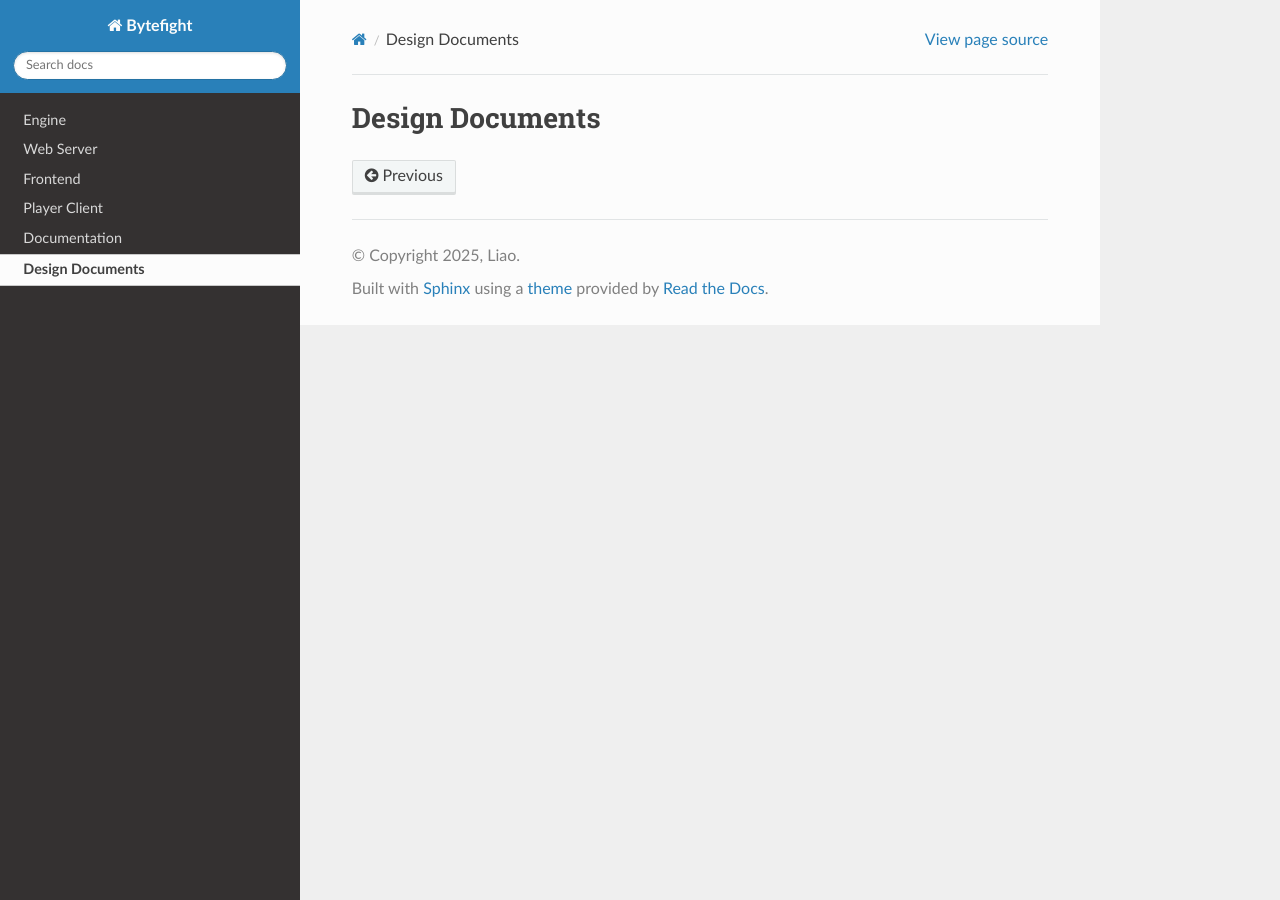
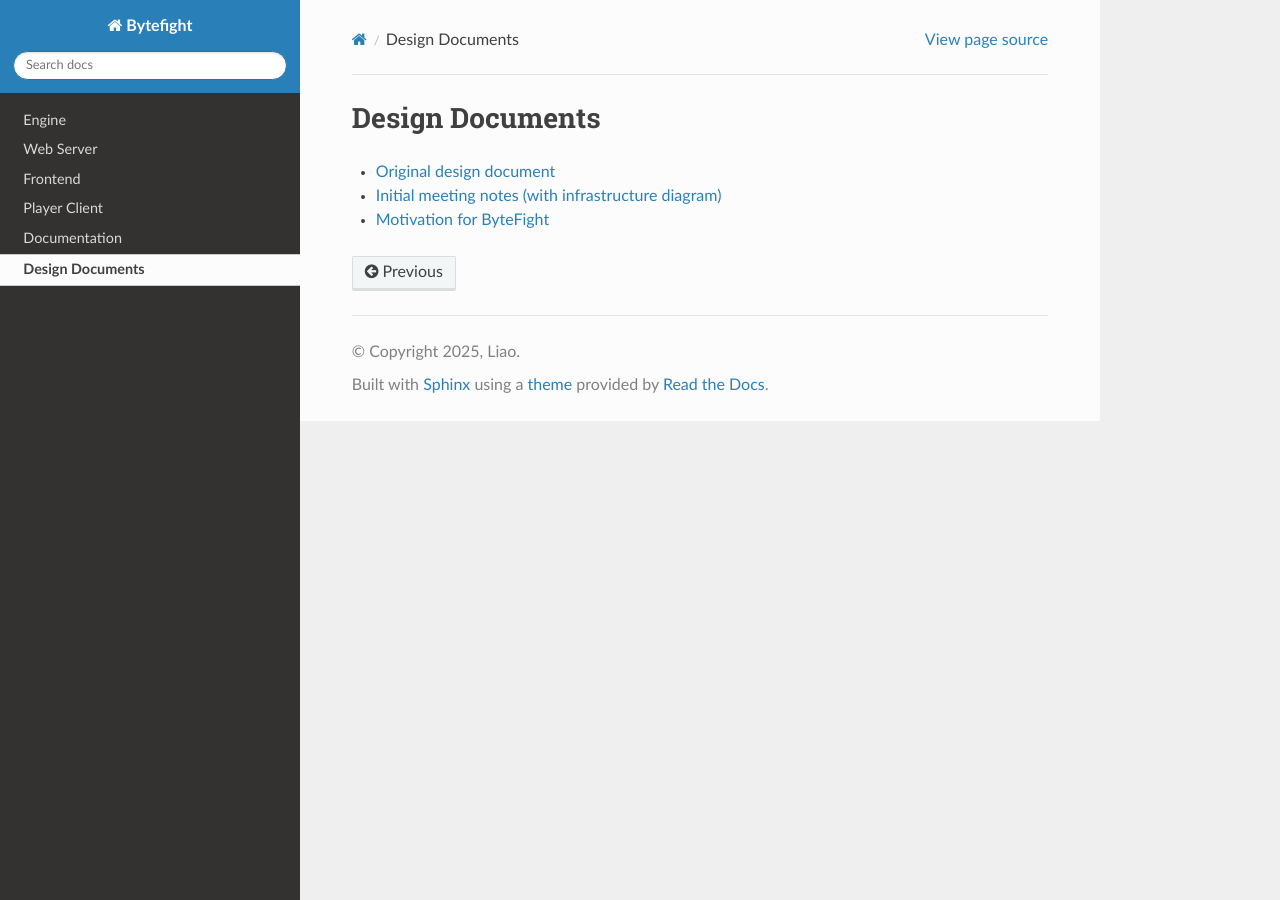
Before and after one commit to ByteFight-GT/documentation, a Sphinx documentation site: the page built from docs/source/design.rst, in a window 1280 px wide. Built offline with Sphinx 7.4.7 and the Read the Docs theme 3.1.0, drawn with Linux system fonts in a browser that asks for light colours.

Commit message:
Design documents

```diff
--- a/docs/source/design.rst
+++ b/docs/source/design.rst
@@ -1,2 +1,5 @@
 Design Documents
 ================
+* `Original design document <https://docs.google.com/document/d/1rejsF6Ian-qUTzxK_yJu2NXyz_bDjNnjCNXU5uyOlZ4/edit?usp=sharing>`_
+* `Initial meeting notes (with infrastructure diagram) <https://docs.google.com/document/d/1woKeJZl4LJe57DV7LfaeQskP3ripArSP6BD4zDw8Ag4/edit?usp=sharing>`_
+* `Motivation for ByteFight <https://docs.google.com/document/d/1zjBPPFIQZYNKZMBMVVu3zp5wii2qqnfHnuwJbVvkUBk/edit?usp=sharing>`_
```
